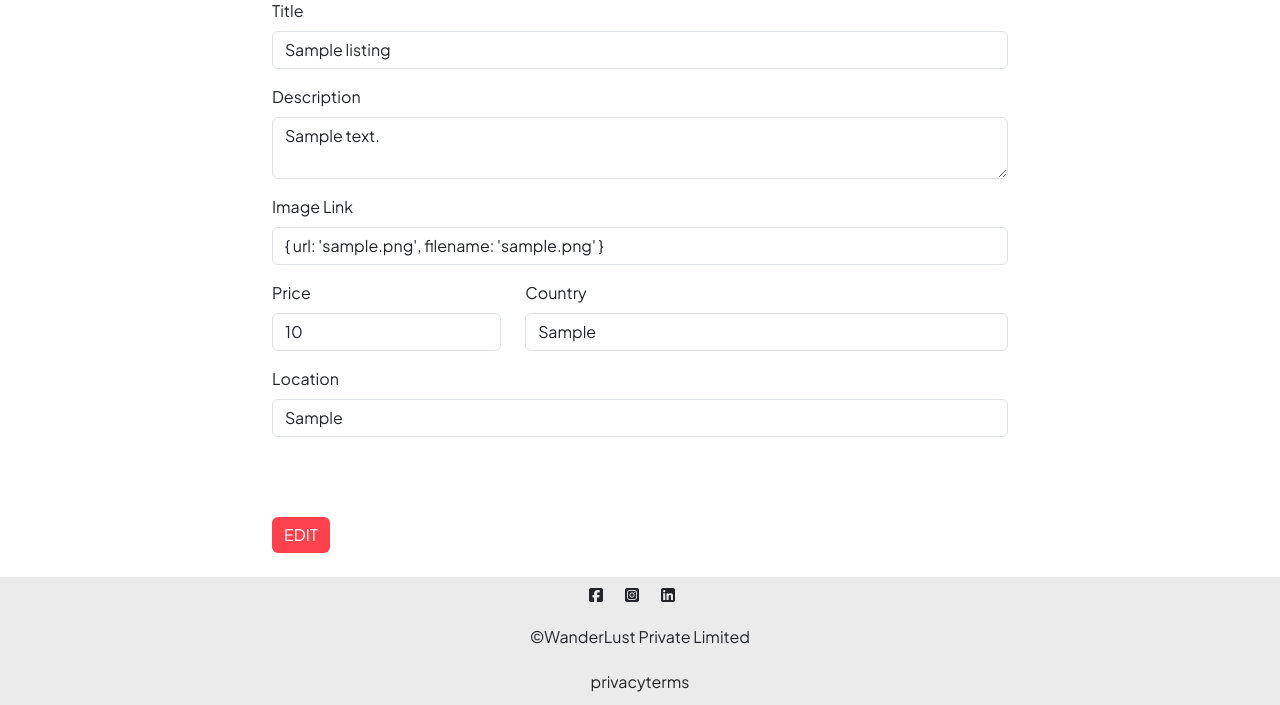
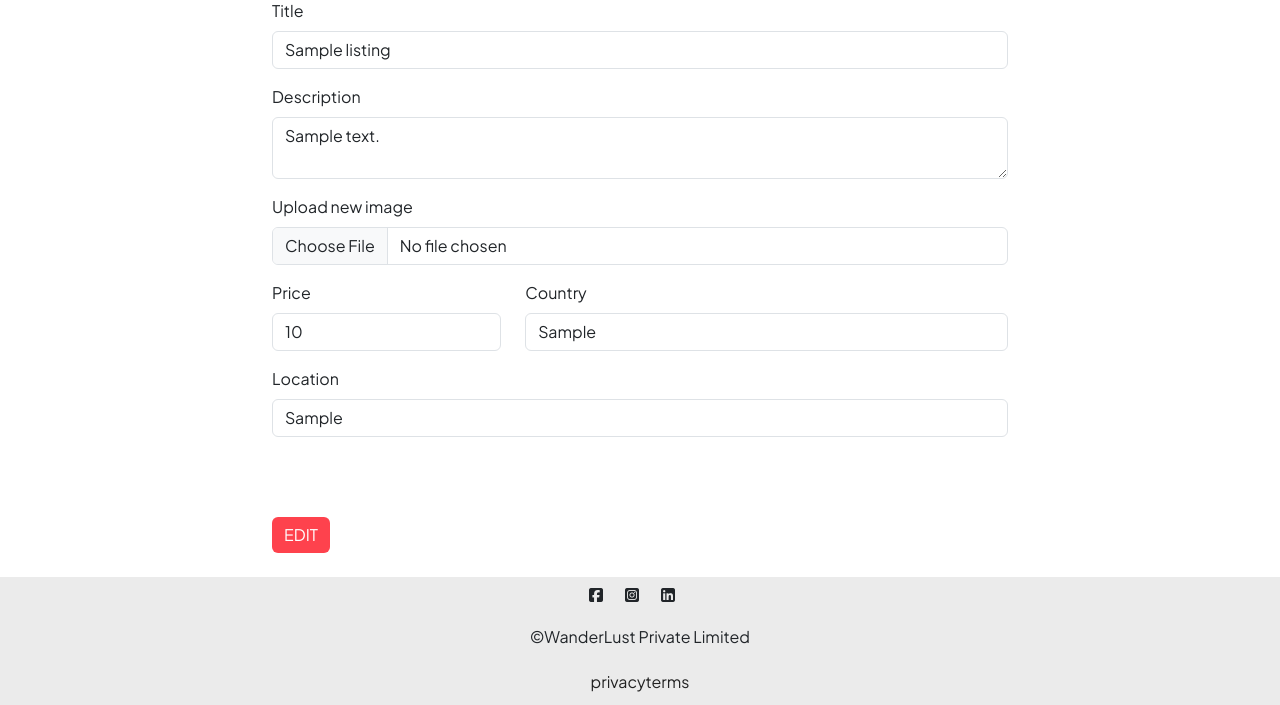
Before and after one commit to Rohan-Saxena644/Big-Project---1, a Node server app: page /listings/600000000000000000000001/edit in a window 1280 px wide. Shown: the part 139-844 px from the top of the page. Run offline with Node 20, Linux system fonts and the light colour scheme; a user stored in the database is signed in; tables that the repository leaves empty hold one stand-in row (values such as "Sample post"); some libraries are stand-ins or nearby versions.

Commit message:
Edit Listing Image

```diff
--- a/controllers/listing.js
+++ b/controllers/listing.js
@@ -57,7 +57,15 @@ module.exports.renderEditForm = async(req,res)=>{
 
 module.exports.updateListing = async(req,res)=>{
     let{id} = req.params;
-    await Listing.findByIdAndUpdate(id,{...req.body.listing});
+    let listing = await Listing.findByIdAndUpdate(id,{...req.body.listing});
+
+    if(typeof req.file !== undefined){
+        let url = req.file.path;
+        let filename = req.file.filename;
+        listing.image = {url , filename};
+        await listing.save();
+    }
+
     req.flash("success","Listing Updated");
     res.redirect(`/listings/${id}`);
 }
--- a/routes/listing.js
+++ b/routes/listing.js
@@ -20,7 +20,7 @@ router.get("/new" , isLoggedIn , wrapAsync(listingController.renderNewForm));//I
 
 router.route("/:id")
     .get(wrapAsync(listingController.showListing))
-    .put(isLoggedIn , isOwner , validateListing , wrapAsync(listingController.updateListing))
+    .put(isLoggedIn , isOwner , upload.single('listing[image]') ,validateListing , wrapAsync(listingController.updateListing))
     .delete(isLoggedIn , isOwner , wrapAsync(listingController.destroyListing));
 
 
--- a/views/listings/edit.ejs
+++ b/views/listings/edit.ejs
@@ -2,7 +2,7 @@
 <div class="row mt-3">
     <div class="col-8 offset-2">
     <h3>Edit your Listing</h3>
-    <form method="POST" action="/listings/<%= listing._id%>?_method=PUT" novalidate class="needs-validation">
+    <form method="POST" action="/listings/<%= listing._id%>?_method=PUT" novalidate class="needs-validation" enctype="multipart/form-data">
         <div class="mb-3">
             <label for="title" class="form-label">Title</label>
             <input name="listing[title]" value="<%= listing.title %>" type="text" class="form-control" required>
@@ -16,8 +16,8 @@
         </div>
 
         <div class="mb-3">
-            <label for="image" class="form-label">Image Link</label>
-            <input name="listing[image]" value="<%= listing.image %>" type="text" class="form-control" required>
+            <label for="image" class="form-label">Upload new image</label>
+            <input name="listing[image]" type="file" class="form-control">
             <div class="invalid-feedback">Please enter a valid Link for Image</div>
         </div>
 
--- a/views/listings/new.ejs
+++ b/views/listings/new.ejs
@@ -19,7 +19,7 @@
 
         <div class="mb-3">
             <label for="image" class="form-label">Upload Listing Image</label>
-            <input name="listing[image]" type="file" class="form-control">
+            <input name="listing[image]" type="file" class="form-control" required>
         </div>
 
         <div class="row">
```
